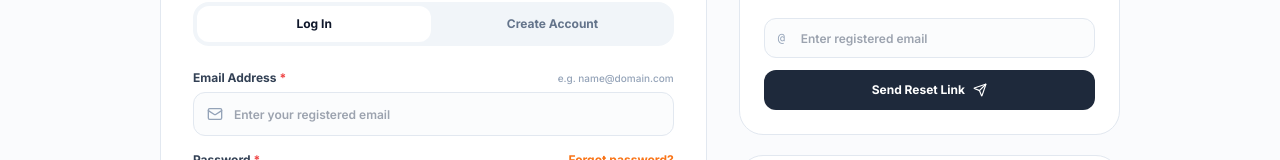
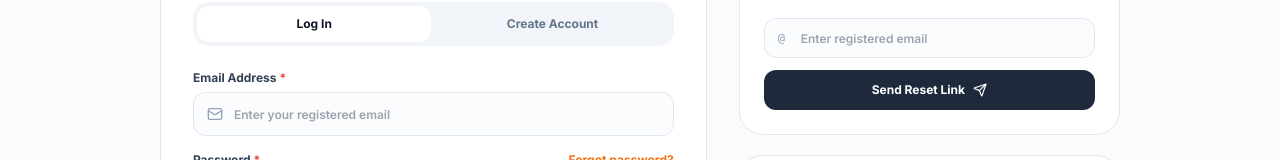
Before and after one commit to Ishan-Madhusanka/Direct-Lanka, a Next.js app in the folder apps/web/: page /login in a window 1280 px wide. Shown: the part 464-624 px from the top of the page. Built offline with nearby package versions, Linux system fonts and the light colour scheme; no server answers.

Commit message:
feat(web): remove helper text label from email input on login form

```diff
--- a/apps/web/src/app/(storefront)/login/page.tsx
+++ b/apps/web/src/app/(storefront)/login/page.tsx
@@ -319,7 +319,6 @@ function LoginContent() {
                   <label htmlFor="login-email" className="font-bold text-slate-700">
                     Email Address <span className="text-red-500">*</span>
                   </label>
-                  <span className="text-[10px] text-slate-400 font-medium">e.g. name@domain.com</span>
                 </div>
                 <div className="relative">
                   <Mail
```
